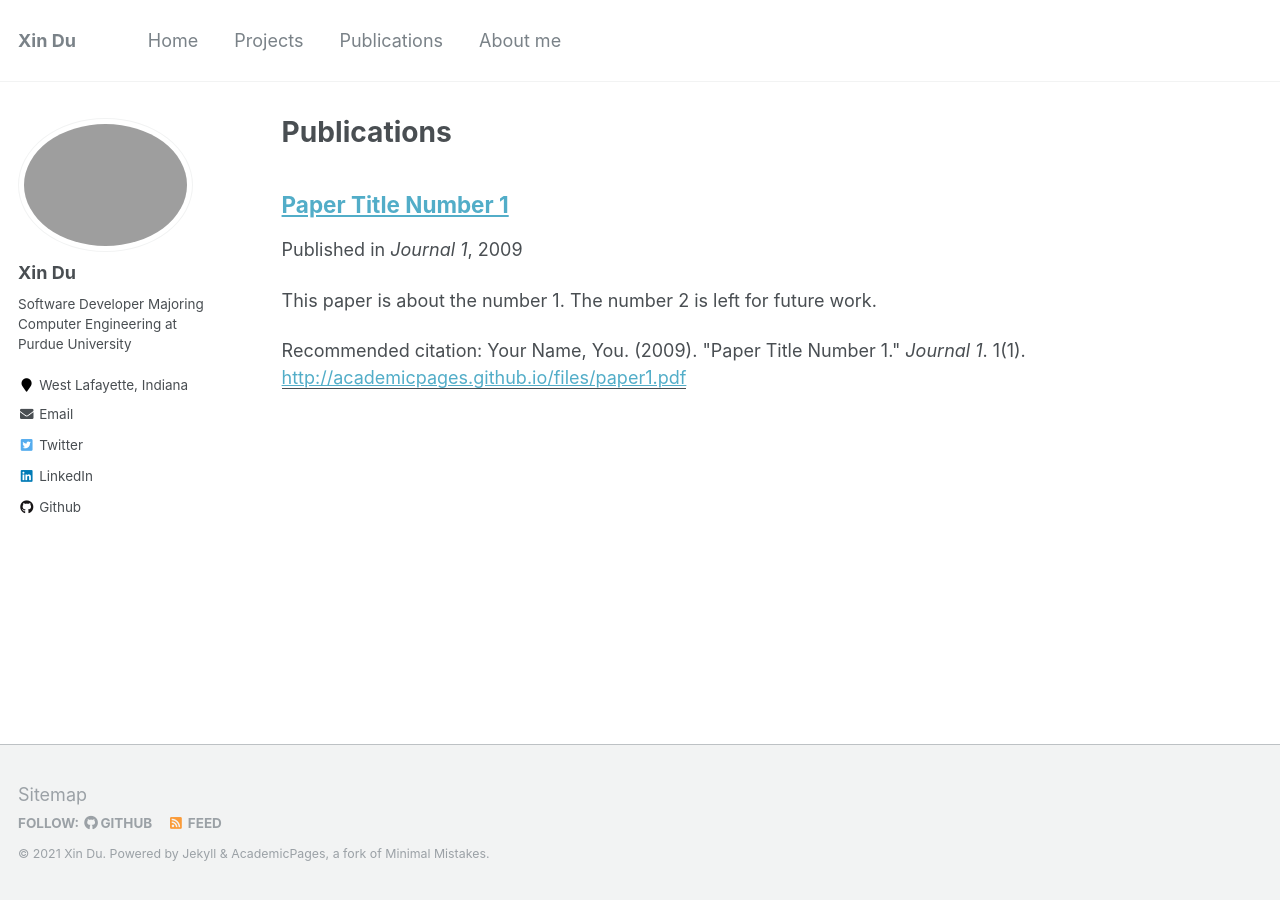
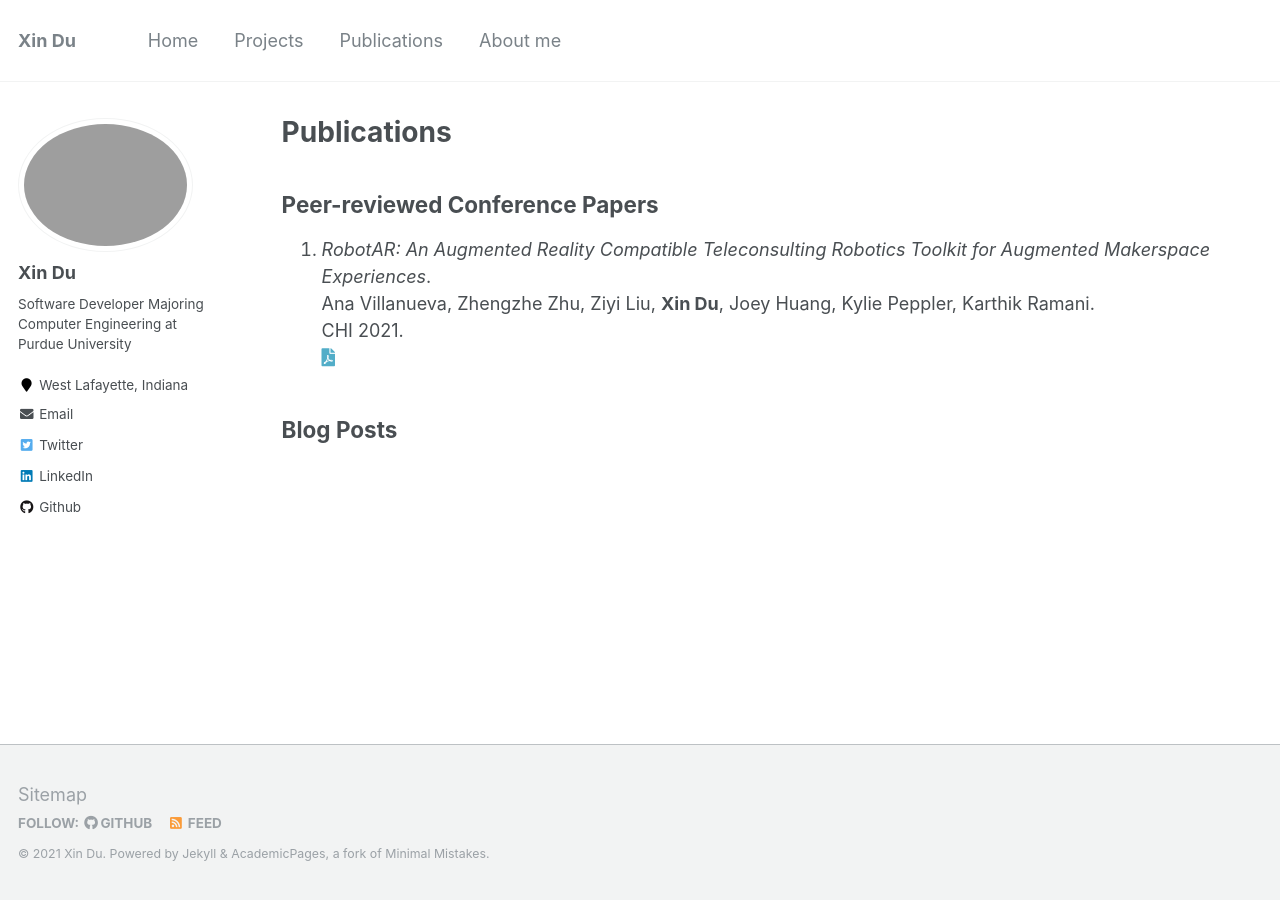
Before and after one commit to du201/du201.github.io, a Jekyll site: the page built from _pages/publications.md, in a window 1280 px wide. Built offline with Jekyll 4.4.1, drawn with Linux system fonts in a browser that asks for light colours.

Commit message:
add first paper

```diff
--- a/_pages/publications.md
+++ b/_pages/publications.md
@@ -5,12 +5,11 @@ permalink: /publications/
 author_profile: true
 ---
 
-{% if author.googlescholar %}
-  You can also find my articles on <u><a href="{{author.googlescholar}}">my Google Scholar profile</a>.</u>
-{% endif %}
+## Peer-reviewed Conference Papers
 
-{% include base_path %}
+1. *RobotAR: An Augmented Reality Compatible Teleconsulting Robotics Toolkit for Augmented Makerspace Experiences*.<br>
+Ana Villanueva, Zhengzhe Zhu, Ziyi Liu, **Xin Du**, Joey Huang, Kylie Peppler, Karthik Ramani.<br>
+CHI 2021.<br>
+<a href="{{ site.url }}/{{ site.baseurl }}/{{ site.filesurl }}/publications/RobotAR.pdf"><i class="fas fa-file-pdf"></i></a>
 
-{% for post in site.publications reversed %}
-  {% include archive-single.html %}
-{% endfor %}
+## Blog Posts
```
Also changed, not shown: _pages/projects.html (deleted, +0 -13 lines), _pages/projects.md (added, +10 -0 lines), 1 other file.
